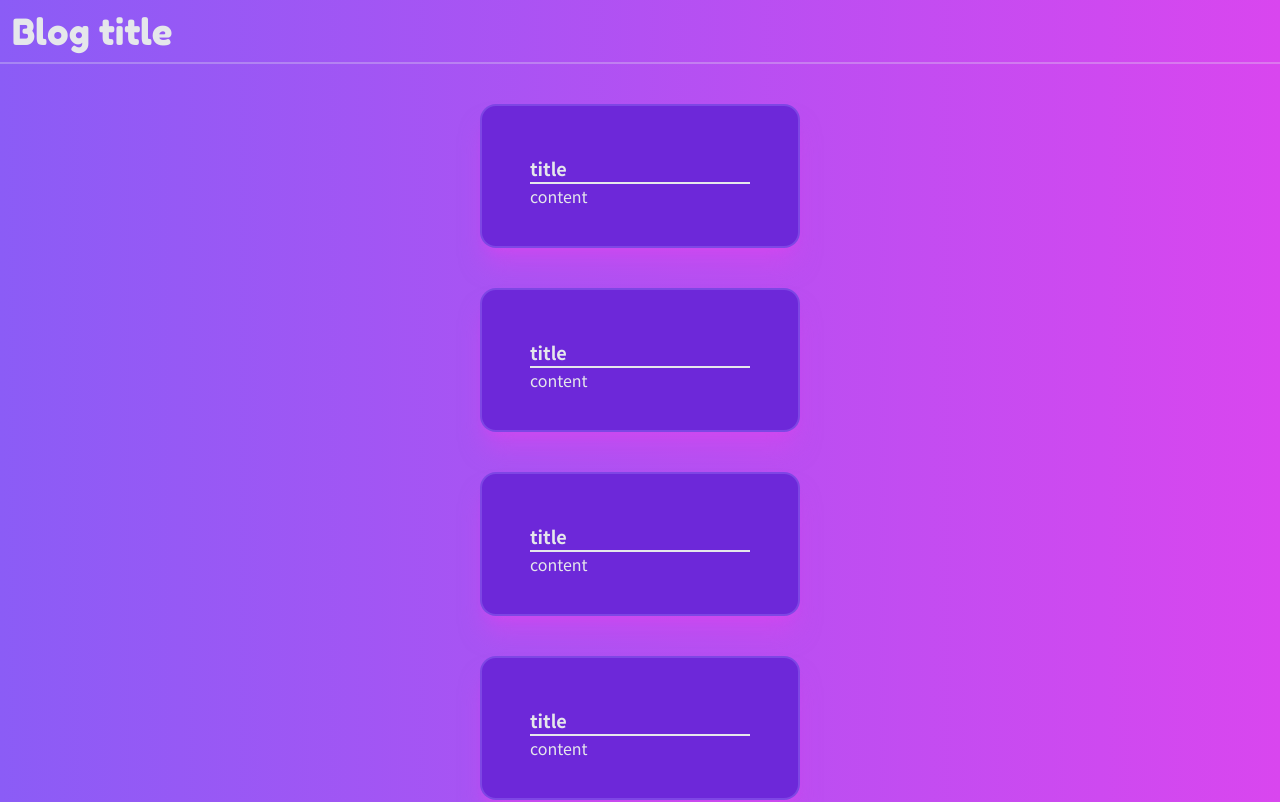
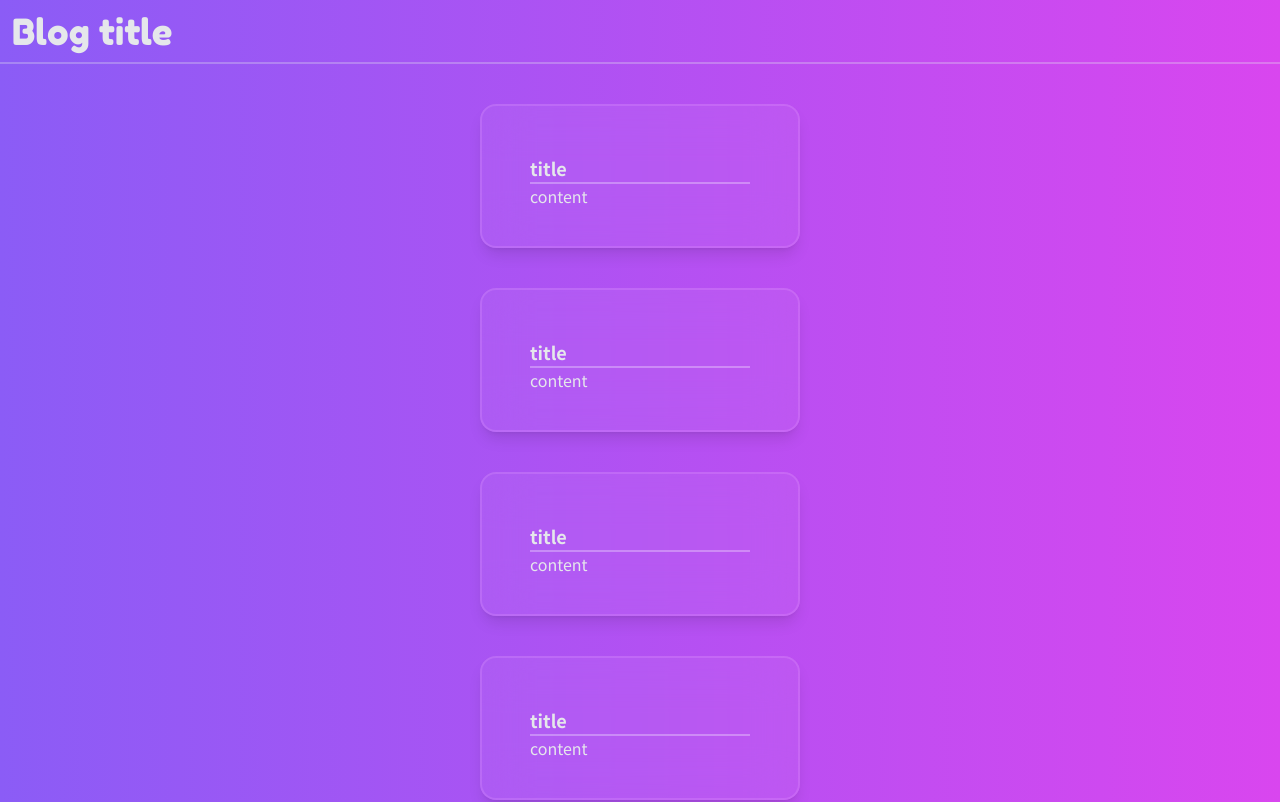
Before and after one commit to y2vv/dev, a Next.js app: page / in a window 1280 px wide. Shown: the top 802 px of the page. Built offline with nearby package versions, Linux system fonts and the light colour scheme.

Commit message:
カード修正

```diff
--- a/app/components/ContentCard.tsx
+++ b/app/components/ContentCard.tsx
@@ -1,7 +1,7 @@
 export default function ContentCard() {
   return (
-    <div className="w-80 h-36 border-2 border-violet-400 border-opacity-30 p-10 rounded-2xl bg-violet-700 shadow-xl shadow-fuchsia-500/50 backdrop-opacity-60">
-      <div className="divide-y-2 p-2">
+    <div className="w-80 h-36 p-10 rounded-2xl backdrop-blur-xl backdrop-saturate-100 bg-white bg-opacity-5 shadow-lg border-2 border-opacity-20 border-fuchsia-300">
+      <div className="divide-y-2 p-2 divide-opacity-30 divide-white">
         <div className="text-lg text-gray-200 font-bold">title</div>
         <div className=" text-gray-200">content</div>
       </div>
```
